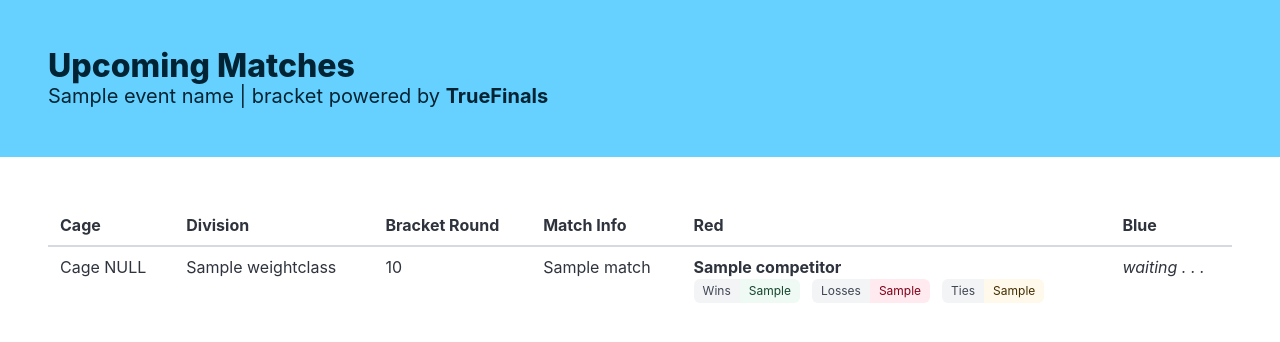
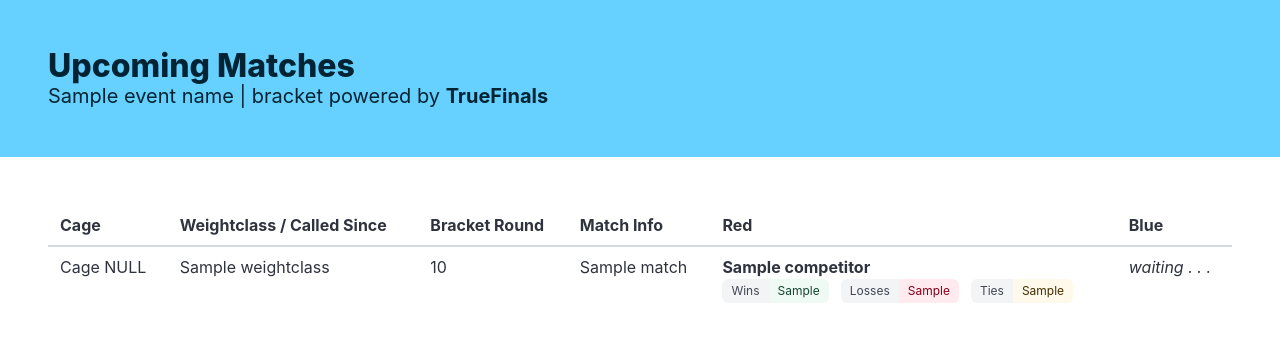
Before and after one commit to GSCRL/arena-controls, a Flask app: template src/templates/upcoming_matches.html in a window 1280 px wide. Shown: the part 56-398 px from the top of the page. Run offline with Flask 3, Linux system fonts and the light colour scheme; the template is opened without the code that fills it: most values are stand-ins (such as "Sample title", 1, 10 or a date in 2020); some libraries are stand-ins or nearby versions.

Commit message:
Slightly different UI tooling.

```diff
--- a/src/templates/upcoming_matches.html
+++ b/src/templates/upcoming_matches.html
@@ -101,7 +101,7 @@ return time;
             {% if cages %}
               <th>Cage</th>
             {% endif %}
-            <th>Division</th>
+            <th>Weightclass / Called Since</th>
             <th>Bracket Round</th>
             <th>Match Info</th>
             <th>Red</th>
@@ -116,8 +116,10 @@ return time;
             <td>Cage NULL</td>
             {% endif %}
 
-            <td> {% if 'calledSince' in match and match.calledSince != None %} <div >
-              <div id="called_since_{{ match.tournamentID }}_{{ match.id }} "></div>
+            <td> {% if 'calledSince' in match and match.calledSince != None %}
+
+
+              <span class="button is-primary" id="called_since_{{ match.tournamentID }}_{{ match.id }} "></span>
               <script>
                 document.getElementById("called_since_{{ match.tournamentID }}_{{ match.id }} ").innerHTML = "Called " + time_ago( {{ match.calledSince }} );
               </script>
```
